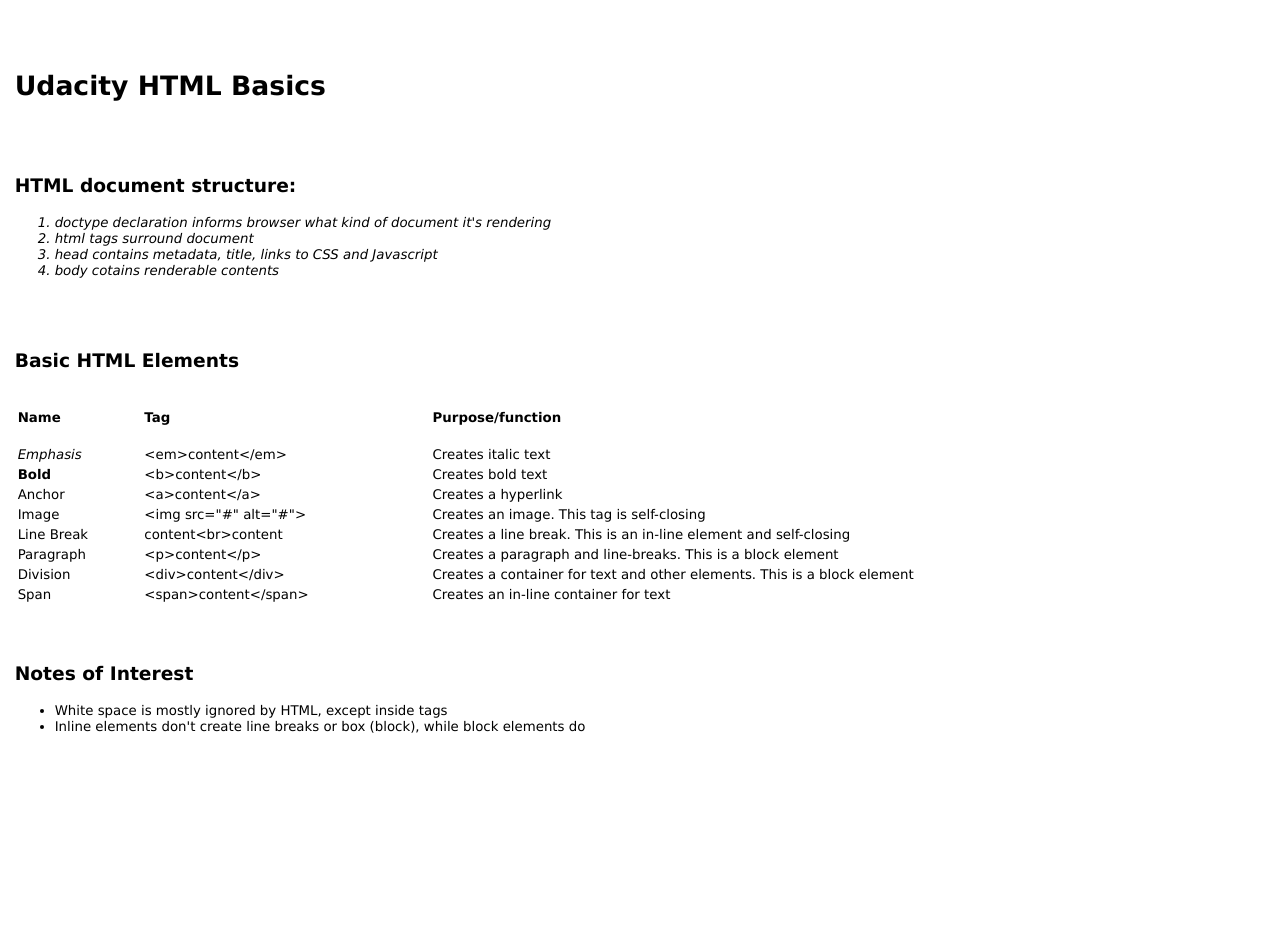
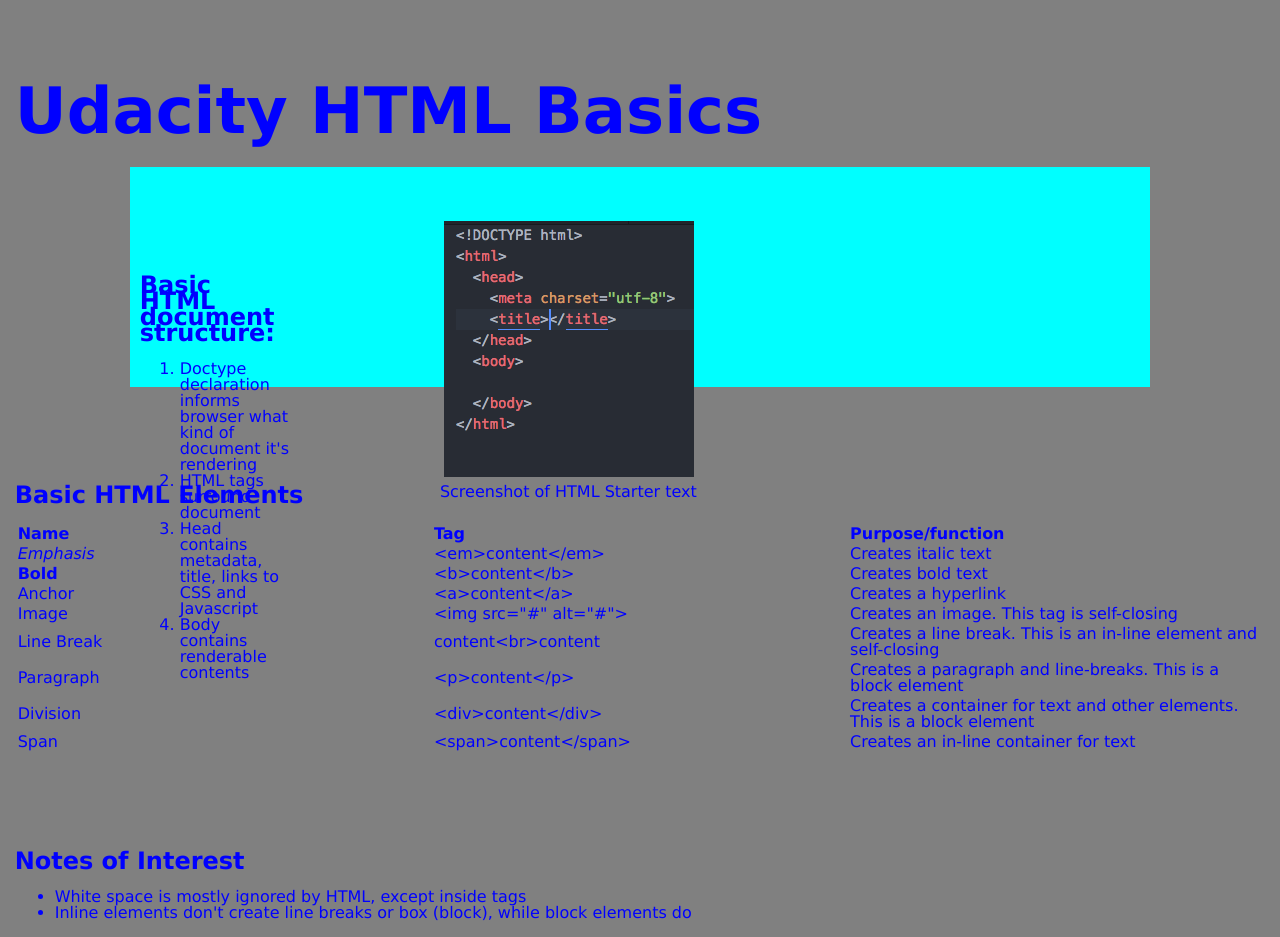
Before and after one commit to strongdan/udacity-make-a-webpage, a plain HTML site: page index.html in a window 1280 px wide. Before the commit the page ends 800 px from the top, so only its background shows below. Drawn offline with Linux system fonts and the light colour scheme.

Commit message:
second commit

```diff
--- a/index.html
+++ b/index.html
@@ -3,29 +3,35 @@
   <head>
     <meta charset="utf-8">
     <title>A Simple Web Page with Styling</title>
-    <link rel="stylesheet" href="style.css">
+    <link rel="stylesheet" href="/style.css">
   </head>
   <body>
     <div class="header">
       <h1>Udacity HTML Basics</h1>
     </div>
     <!-- HTML and CSS files pass an automated validation check -->
-    <!-- Page displays at least 1 picture and some text -->
     <!-- Related container elements have the same class name -->
     <!-- Conceptually related content is contained within a container element -->
-    </div>
-    <div class="html-structure">
-      <h2>HTML document structure:</h2>
-        <ol>
-          <li>doctype declaration informs browser what kind of document it's rendering</li>
-          <li>html tags surround document</li>
-          <li>head contains metadata, title, links to CSS and Javascript</li>
-          <li>body cotains renderable contents</li>
-        </ol>
-      </li>
+      <section class="html-section">
+        <div class="html-structure">
+          <h2 class="subheader">Basic HTML document structure:</h2>
+            <ol>
+              <li>Doctype declaration informs browser what kind of document it's rendering</li>
+              <li>HTML tags surround document</li>
+              <li>Head contains metadata, title, links to CSS and Javascript</li>
+              <li>Body contains renderable contents</li>
+            </ol>
+          </li>
+        </div>
+        <div class="html-doc-img">
+          <!-- Page displays at least 1 picture and some text -->
+          <img src="basic-html.png" alt="basic html structure">
+          <div class="caption">Screenshot of HTML Starter text</div>
+        </div>
+      </section>
     </div>
     <div class="web-basics">
-      <h2>Basic HTML Elements</h2>
+      <h2 class="subheader">Basic HTML Elements</h2>
         <table>
           <tr>
             <th>Name</th><th>Tag</th><th>Purpose/function</th>
@@ -58,7 +64,7 @@
       </div>
 
       <div class="of-interest">
-        <h2>Notes of Interest</h2>
+        <h2 class="subheader">Notes of Interest</h2>
         <ul>
           <li>White space is mostly ignored by HTML, except inside tags</li>
           <li>Inline elements don't create line breaks or box (block), while block elements do</li>
--- a/style.css
+++ b/style.css
@@ -1,70 +1,93 @@
 body {
-  font-family: Verdana, Geneva, Arial, Helvetica, sans-serif;
-  color: black;
+  font-family: Verdana, Arial, sans-serif;
+  color: blue;
   line-height: 18pt;
   padding-left: 5pt;
   padding-right: 5pt;
   padding-top: 5pt;
-
+  background-color: gray;
 }
 
 
 h1 {
-  font: 20pt Verdana, Geneva, Arial, Helvetica, sans-serif;
+  font-family: Verdana, Arial, sans-serif;
   font-weight: bold;
+  color: blue;
   line-height: 20pt;
 }
 
 h2 {
-  font: 14pt Verdana, Geneva, Arial, Helvetica, sans-serif;
+  font-family: Verdana, Arial, sans-serif;
   font-weight: bold;
-  line-height: 20pt;
+  line-height: 16pt;
 }
 
 img {
   padding: 3pt;
-  float: right;
 }
 
-a {
-  text-decoration: none;
+.image .caption { font-size: 80%;
+                  font-family: Verdana, Arial, sans-serif;
+                  text-align: center; }
+
+table {
+  width: 100%;
 }
 
-table {
-    width: 100%;
+th, td {
+  width: 33%;
+  text-align: left;
 }
 
-th {
-    height: 50px;
-    text-align: left;
-}
-
-/* Class names are used in the CSS to style related elements */
-
 .header {
-  font-size: 10pt;
-  font-style: italic;
+  font-size: 24pt;
   line-height: 12pt;
   text-align: left;
   padding-top: 30pt;
 }
 
-.html-structure {
-  font-size: 10pt;
-  font-style: italic;
+/* Class names are used in the CSS to style related elements */
+
+.subheader {
+  font-size: 18pt;
   line-height: 12pt;
   text-align: left;
   padding-top: 30pt;
 }
+
+.html-section {
+    width: 80%;
+    height: 200px;
+    background: aqua;
+    margin: auto;
+    padding: 10px;
+}
+
+.html-structure {
+  width: 15%;
+  height: 200px;
+  float: left;
+  line-height: 12pt;
+  text-align: left;
+  padding-top: 30pt;
+}
+
+.html-doc-img {
+  margin-left: 15%;
+  height: 200px;
+  float: left;
+  line-height: 12pt;
+  text-align: left;
+  padding-top: 30pt;
+}
+
 .web-basics {
-  font-size: 10pt;
   line-height: 12pt;
   text-align: left;
   padding-top: 30pt;
 }
 
 .of-interest {
-    font-size: 10pt;
     font-style: left;
     line-height: 12pt;
     padding-top: 30pt;
```
Also changed, not shown: basic-html.png (added).
